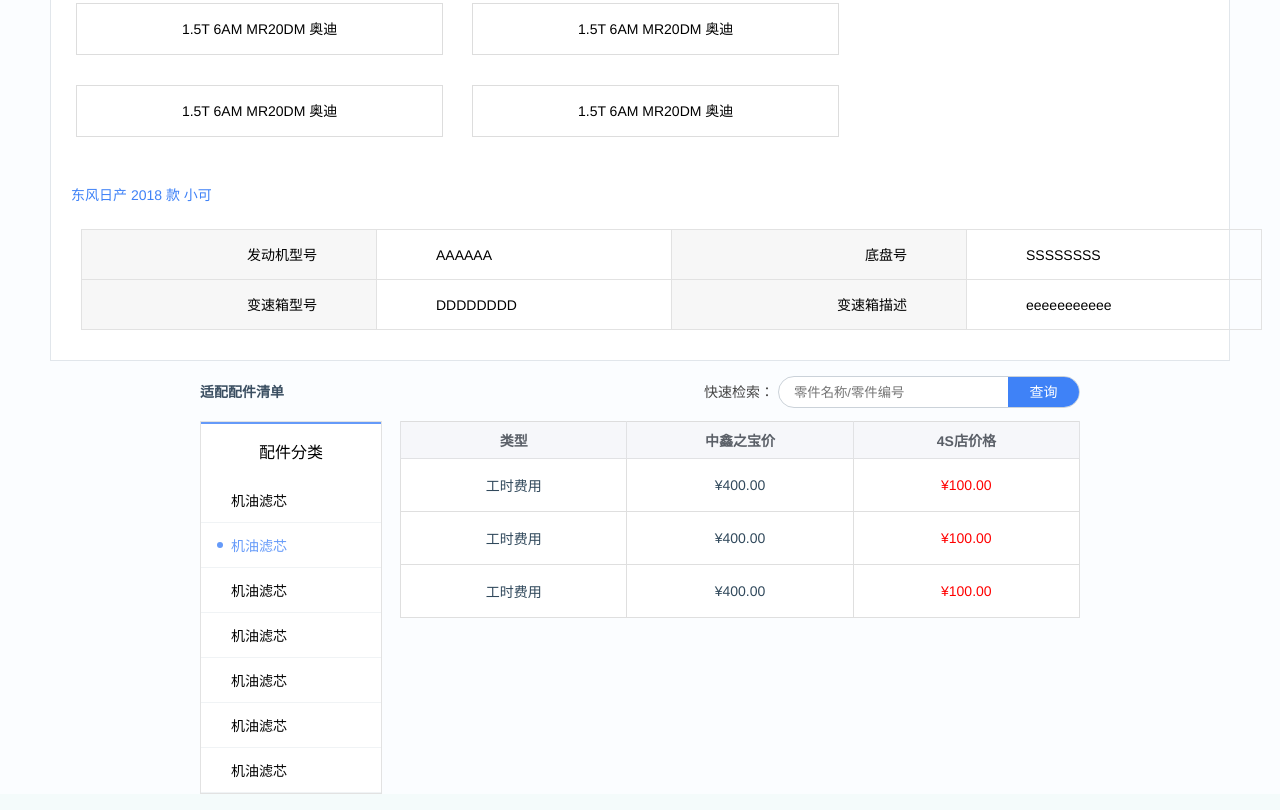
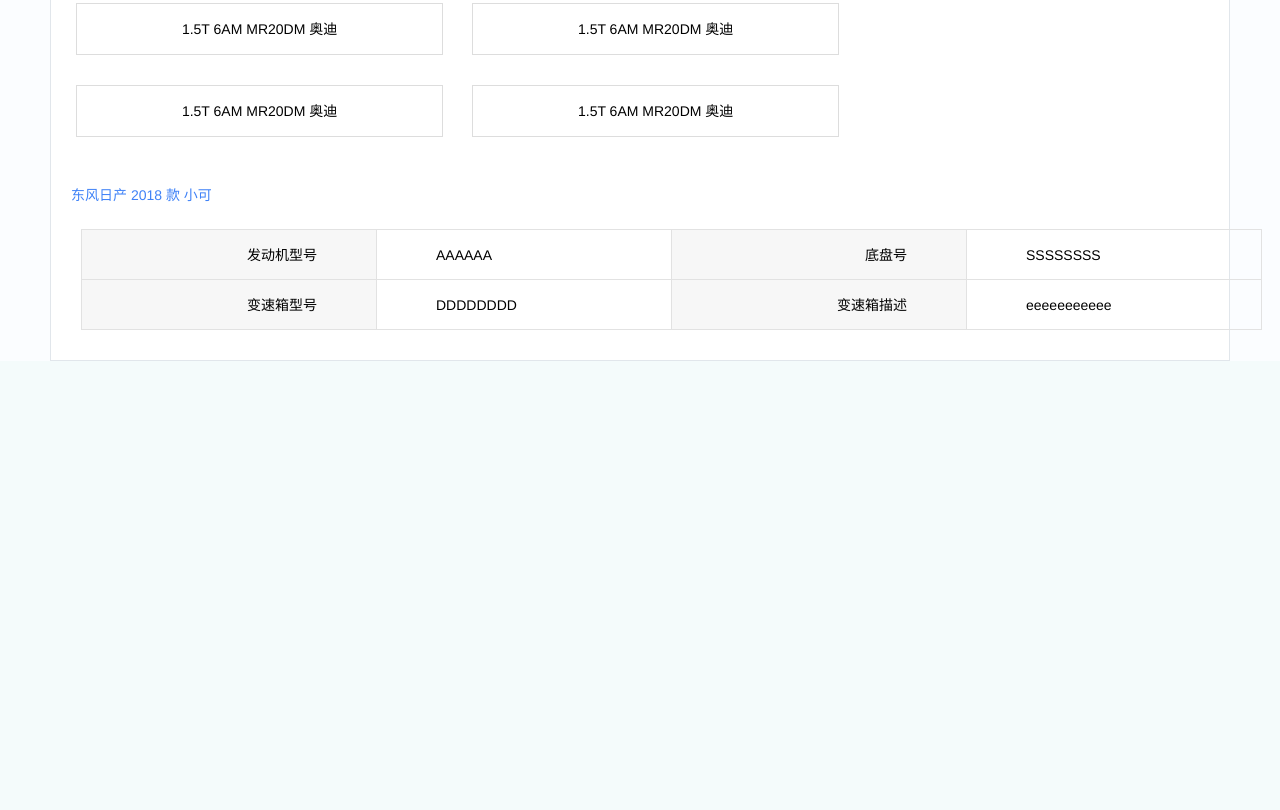
Before and after one commit to baoyuwubian/work2108, a plain HTML site: page ProductOriented2/index.html in a window 1280 px wide. Shown: the part 1229-2039 px from the top of the page. After the commit the page ends 1590 px from the top, so only its background shows below. Drawn offline with nearby package versions, Linux system fonts and the light colour scheme; files that its build step writes are made by us from their sources; files whose address does not match are found by name.

Commit message:
产品化2

```diff
--- a/ProductOriented2/index.html
+++ b/ProductOriented2/index.html
@@ -175,44 +175,7 @@
 			</div>
 		</div>
 
-		<div class="parts">
-			<div class="searchs">
-				<div class="wen">快速检索：</div>
-				<div class="search">
-					<input class="searchinput" type="text" placeholder="零件名称/零件编号">
-					<div class="searchbut">查询</div>
-				</div>
-			</div>
-			<div class="parts-title">适配配件清单</div>
-			<div class="parts-content clear">
-				<div class="parts-left">
-					<div class="head">配件分类</div>
-					<ul>
-						<li>机油滤芯</li>
-						<li class="on">机油滤芯</li>
-						<li>机油滤芯</li>
-						<li>机油滤芯</li>
-						<li>机油滤芯</li>
-						<li>机油滤芯</li>
-						<li>机油滤芯</li>
-					</ul>
-				</div>
-				<div class="parts-right">
-					<table>
-						<tr>
-							<th style='width: 33%'>类型</th>
-							<th style='width: 33%'>中鑫之宝价</th>
-							<th style='width: 33%'>4S店价格</th>
-						</tr>
-						<tr><td>工时费用</td><td>¥400.00</td><td><span class="red">¥100.00</span></td></tr>
-						<tr><td>工时费用</td><td>¥400.00</td><td><span class="red">¥100.00</span></td></tr>
-						<tr><td>工时费用</td><td>¥400.00</td><td><span class="red">¥100.00</span></td></tr>
-					</table>
-				</div>
 
-			</div>
-
-		</div>
 
 	</section>
 <script type="text/javascript">
```
